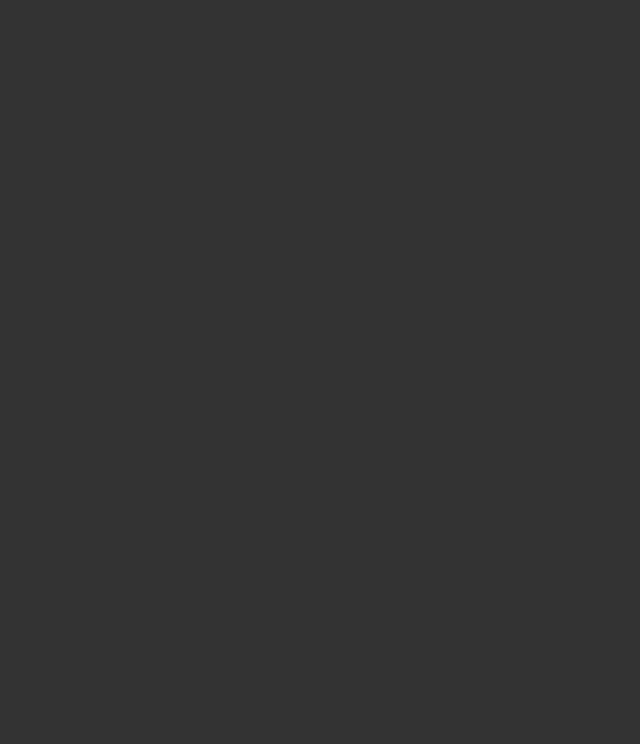
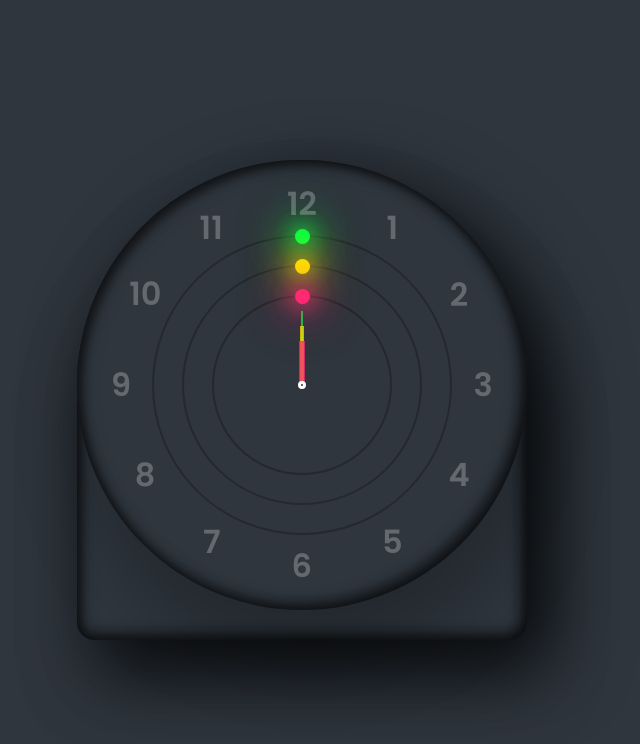
Before and after one commit to Mookjong/analog-digital-clock, a website with bundled scripts: page index.html in a window 1280 px wide. Shown: the whole page, without its empty margins (338-978 px from the left). Built offline with nearby package versions, Linux system fonts and the light colour scheme.

Commit message:
html n' css of analog clock

```diff
--- a/app.ts
+++ b/app.ts
@@ -0,0 +1,10 @@
+const clock = document.getElementById('clock')
+
+for(let i=1; i<=12; i++){
+    const span = document.createElement('span')
+    const spanInnerHtml = document.createElement('b')
+    spanInnerHtml.textContent = i.toString()
+    span.appendChild(spanInnerHtml)
+    span.style.setProperty('--i', i.toString())
+    clock?.appendChild(span)
+}
--- a/index.html
+++ b/index.html
@@ -10,6 +10,12 @@
     <title>Document</title>
 </head>
 <body>
-
+    <div class="container">
+        <div class="clock" id="clock">
+            <div id="secondes" class="circle secondes"><i class="needle"></i></div>
+            <div id="minutes" class="circle minutes"><i class="needle"></i></div>
+            <div id="hours" class="circle hours"><i class="needle"></i></div>
+        </div>
+    </div>
 </body>
 </html>
--- a/sass/main.scss
+++ b/sass/main.scss
@@ -1,10 +1,156 @@
-*{
+@import url('https://fonts.googleapis.com/css2?family=Poppins:wght@200;300;400;500;600;700;800;900&display=swap');
+
+$clr-dark:  #2f363e;
+$clr-hours: #ff2972;
+$clr-minutes: #fee800;
+$clr-secondes: #04fc43;
+
+$circlesMap: (
+    hours: (
+        size: 180px,
+        color: $clr-hours,
+        needleWidth: 6px,
+        zIndex: 10
+    ),
+    minutes: (
+        size: 240px,
+        color: $clr-minutes,
+        needleWidth: 4px,
+        zIndex: 9
+    ),
+    secondes: (
+        size: 300px,
+        color: $clr-secondes,
+        needleWidth: 2px,
+        zIndex: 0
+    )
+);
+
+// mixin -> style des cercles et aiguilles heures, minutes, secondes
+@mixin circles($map){
+    @each $circle, $shape in $circlesMap {
+        .#{$circle}{
+            width: map-get($map: $shape, $key: size);
+            height: map-get($map: $shape, $key: size);
+            z-index: map-get($map: $shape, $key: zIndex);
+
+            &::before{
+                background-color: map-get($map: $shape, $key: color);
+                box-shadow: 0 0 20px map-get($map: $shape, $key: color),
+                            0 0 30px map-get($map: $shape, $key: color),
+                            0 0 40px map-get($map: $shape, $key: color),
+                            0 0 50px map-get($map: $shape, $key: color),
+                            0 0 60px map-get($map: $shape, $key: color);
+            }
+
+            .needle{
+                background-color: map-get($map: $shape, $key: color);
+                opacity: 0.75;
+                transform-origin: bottom;
+                transform: scaleY(0.5);
+                width: map-get($map: $shape, $key: needleWidth);
+            }
+        }
+    }
+}
+
+
+*, ::after, ::before{
     padding: 0;
     margin: 0;
     box-sizing: border-box;
+    font-family: 'Poppins', sans-serif;
 }
 
 body{
     height: 100vh;
-    background-color: #333;
+    background-color: $clr-dark;
+    display: flex;
+    align-items: center;
+    justify-content: center;
 }
+
+.container{
+    position: relative;
+    background-color: $clr-dark;
+    // min-height: 500px;
+    border-radius: 255px 255px 20px 20px;
+    box-shadow: 25px 25px 75px rgba(0, 0, 0, .75),
+                10px 50px 70px rgba(0, 0, 0, .25),
+                inset 5px 5px 10px rgba(0, 0, 0, .5),
+                inset 5px 5px 20px rgba(0, 0, 0, .2),
+                inset -5px -5px 15px rgba(0, 0, 0, .75);
+    display: flex;
+    align-items: center;
+    justify-content: center;
+}
+
+.clock{
+    position: relative;
+    width: 450px;
+    height: 450px;
+    background-color: $clr-dark;
+    border-radius: 50%;
+    box-shadow: 10px 50px 70px rgba(0, 0, 0, .25),
+                inset 5px 5px 10px rgba(0, 0, 0, .5),
+                inset 5px 5px 20px rgba(0, 0, 0, .2),
+                inset -5px -5px 15px rgba(0, 0, 0, .75);
+    display: flex;
+    align-items: center;
+    justify-content: center;
+    margin-bottom: 30px;
+
+    // centre de l'horloge analogique
+    &::before{
+        content: "";
+        position: absolute;
+        width: 8px;
+        height: 8px;
+        background-color: $clr-dark;
+        border: 3px solid #fff;
+        border-radius: 50%;
+        z-index: 1000;
+    }
+
+    span{
+        position: absolute;
+        inset: 20px;
+        color: #fff;
+        text-align: center;
+        transform: rotate(calc(30deg * var(--i)));
+
+        b{
+            display: inline-block;
+            font-size: 2rem;
+            opacity: .25;
+            font-weight: 600;
+            transform: rotate(calc(-30deg * var(--i)));
+        }
+    }
+
+    .circle{
+        position: absolute;
+        border: 2px solid rgba(0, 0, 0, .25);
+        border-radius: 50%;
+        display: flex;
+        justify-content: center;
+        align-items: flex-start;
+        z-index: 10;
+
+        .needle /*alias i*/{
+            position: absolute;
+            height: 50%;
+        }
+
+        &::before{
+            content: '';
+            position: absolute;
+            top: -8.5px;
+            width: 15px;
+            height: 15px;
+            border-radius: 50%;
+        }
+    }
+
+    @include circles($circlesMap)
+}
```
Also changed, not shown: css/style.css (added), dist/app.js (added), 1 other file.
